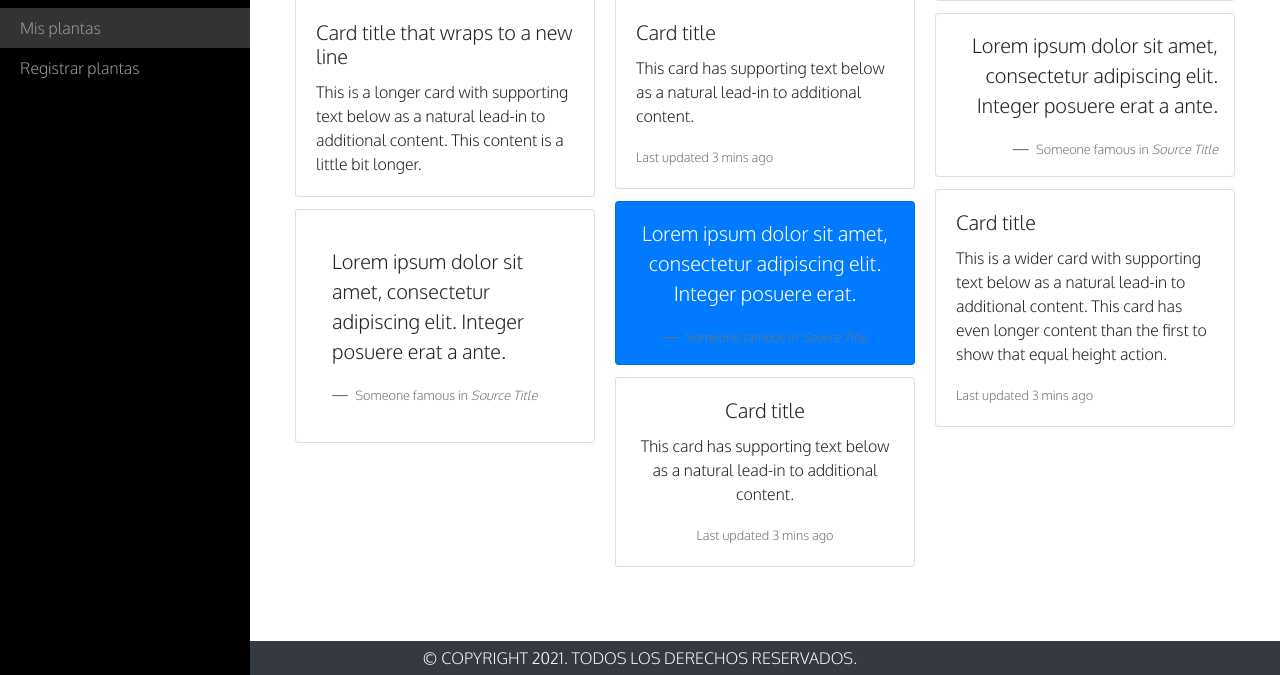
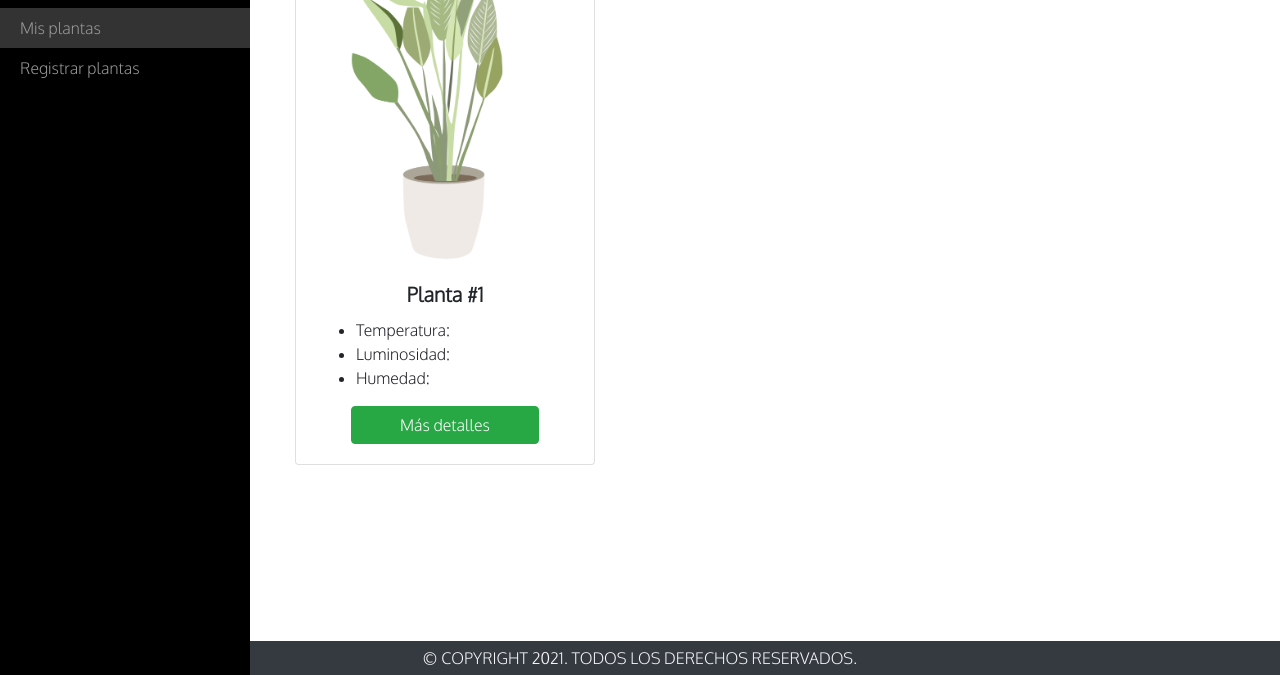
Before and after one commit to FFahrenheit/spathiphy, a plain HTML site: page dashboard.html in a window 1280 px wide. Shown: the part 125-800 px from the top of the page. Drawn offline with nearby package versions, Linux system fonts and the light colour scheme.

Commit message:
Agregado diseño de dashboard

```diff
--- a/dashboard.html
+++ b/dashboard.html
@@ -1,15 +1,17 @@
 <!DOCTYPE html>
 <html lang="es">
-
     <head>
         <meta charset="UTF-8">
         <link rel="shortcout icon" type="image/x-icon" href="assets/icon.png">
-    <meta name="viewport" content="width=device-width, initial-scale=1, shrink-to-fit=no">
-    <title>
-        Spatiphy - Control de plantas
-    </title>
-    <link rel="stylesheet" href="https://stackpath.bootstrapcdn.com/bootstrap/4.3.1/css/bootstrap.min.css"
-        integrity="sha384-ggOyR0iXCbMQv3Xipma34MD+dH/1fQ784/j6cY/iJTQUOhcWr7x9JvoRxT2MZw1T" crossorigin="anonymous">
+        <meta name="viewport" content="width=device-width, initial-scale=1,
+            shrink-to-fit=no">
+        <title>Spatiphy - Control de plantas</title>
+        <link
+            rel="stylesheet"
+            href="https://stackpath.bootstrapcdn.com/bootstrap/4.3.1/css/bootstrap.min.css"
+            integrity="sha384-ggOyR0iXCbMQv3Xipma34MD+dH/1fQ784/j6cY/iJTQUOhcWr7x9JvoRxT2MZw1T"
+            crossorigin="anonymous"
+        >
         <link rel="preconnect" href="https://fonts.googleapis.com">
         <link rel="preconnect" href="https://fonts.gstatic.com" crossorigin>
         <link href="https://fonts.googleapis.com/css2?family=Oxygen:wght@300&display=swap" rel="stylesheet">
@@ -17,18 +19,15 @@
         <link rel="stylesheet" href="styles/index.css">
         <link rel="stylesheet" href="styles/dashboard.css">
         <script src="https://kit.fontawesome.com/a5af5be790.js" crossorigin="anonymous"></script>
-    <script src="https://cdn.jsdelivr.net/npm/bootstrap@5.1.2/dist/js/bootstrap.min.js"
-        crossorigin="anonymous"></script>
+        <script src="https://cdn.jsdelivr.net/npm/bootstrap@5.1.2/dist/js/bootstrap.min.js" crossorigin="anonymous"></script>
     </head>
-
     <body>
         <div class="full-width-div">
             <div class="w-100 container-fluid">
                 <div class="row bg-dark py-3 header">
                     <div class="col-md-4 text-light">
                         <span class="align-middle">
-                        <i class="fas fa-bars toggle-icon align-middle mx-3" onclick="toggleSidebar()"
-                            title="Mostrar / ocultar menú"></i>
+                            <i class="fas fa-bars toggle-icon align-middle mx-3" onclick="toggleSidebar()" title="Mostrar / ocultar menú"></i>
                         </span>
                     </div>
                     <div class="col-md-4 text-center text-light">
@@ -45,109 +44,51 @@
                         </span>
                     </div>
                 </div>
-
                 <div class="sidebar">
                     <div class="container-fluid">
                         <div id="wrapper">
-
                             <div id="sidebar-wrapper">
                                 <ul class="sidebar-nav">
                                     <li class="sidebar-brand">
-                                    <a href="dashboard.html">
-                                        Control de plantas
-                                    </a>
+                                        <a href="dashboard.html"> Control de plantas</a>
                                     </li>
                                     <li class="active">
                                         <a href="dashboard.html">Mis plantas</a>
                                     </li>
                                     <li>
-                                    <a href="dashboard.html">Registrar plantas</a>
+                                        <a href="dashboard.html"> Registrar plantas</a>
                                     </li>
                                 </ul>
                             </div>
-
                             <div>
                                 <div class="container-fluid">
                                     <div class="row">
                                         <div class="col-lg-12 col-md-12">
-
-                                        <button onclick="toggleSidebar()">
-                                            Click!
-                                        </button>
-                                        Holaaa
-
-                                        <div class="card-columns">
+                                            <div class="card-columns py-3">
                                                 <div class="card">
-                                              <img class="card-img-top" src="..." alt="Card image cap">
+                                                    <img class="card-img-top plant" src="assets/images/plant.png" alt="Mi plantita">
                                                     <div class="card-body">
-                                                <h5 class="card-title">Card title that wraps to a new line</h5>
-                                                <p class="card-text">This is a longer card with supporting text below as a natural lead-in to additional content. This content is a little bit longer.</p>
-                                              </div>
-                                            </div>
-                                            <div class="card p-3">
-                                              <blockquote class="blockquote mb-0 card-body">
-                                                <p>Lorem ipsum dolor sit amet, consectetur adipiscing elit. Integer posuere erat a ante.</p>
-                                                <footer class="blockquote-footer">
-                                                  <small class="text-muted">
-                                                    Someone famous in <cite title="Source Title">Source Title</cite>
-                                                  </small>
-                                                </footer>
-                                              </blockquote>
-                                            </div>
-                                            <div class="card">
-                                              <img class="card-img-top" src="..." alt="Card image cap">
-                                              <div class="card-body">
-                                                <h5 class="card-title">Card title</h5>
-                                                <p class="card-text">This card has supporting text below as a natural lead-in to additional content.</p>
-                                                <p class="card-text"><small class="text-muted">Last updated 3 mins ago</small></p>
-                                              </div>
-                                            </div>
-                                            <div class="card bg-primary text-white text-center p-3">
-                                              <blockquote class="blockquote mb-0">
-                                                <p>Lorem ipsum dolor sit amet, consectetur adipiscing elit. Integer posuere erat.</p>
-                                                <footer class="blockquote-footer">
-                                                  <small>
-                                                    Someone famous in <cite title="Source Title">Source Title</cite>
-                                                  </small>
-                                                </footer>
-                                              </blockquote>
-                                            </div>
-                                            <div class="card text-center">
-                                              <div class="card-body">
-                                                <h5 class="card-title">Card title</h5>
-                                                <p class="card-text">This card has supporting text below as a natural lead-in to additional content.</p>
-                                                <p class="card-text"><small class="text-muted">Last updated 3 mins ago</small></p>
-                                              </div>
-                                            </div>
-                                            <div class="card">
-                                              <img class="card-img" src="..." alt="Card image">
-                                            </div>
-                                            <div class="card p-3 text-right">
-                                              <blockquote class="blockquote mb-0">
-                                                <p>Lorem ipsum dolor sit amet, consectetur adipiscing elit. Integer posuere erat a ante.</p>
-                                                <footer class="blockquote-footer">
-                                                  <small class="text-muted">
-                                                    Someone famous in <cite title="Source Title">Source Title</cite>
-                                                  </small>
-                                                </footer>
-                                              </blockquote>
-                                            </div>
-                                            <div class="card">
-                                              <div class="card-body">
-                                                <h5 class="card-title">Card title</h5>
-                                                <p class="card-text">This is a wider card with supporting text below as a natural lead-in to additional content. This card has even longer content than the first to show that equal height action.</p>
-                                                <p class="card-text"><small class="text-muted">Last updated 3 mins ago</small></p>
+                                                        <h5 class="card-title text-center font-weight-bold">
+                                                            Planta #1
+                                                        </h5>
+                                                        <ul class="card-text">
+                                                            <li>Temperatura:</li>
+                                                            <li>Luminosidad:</li>
+                                                            <li>Humedad:</li>
+                                                        </ul>
+                                                        <div class="text-center">
+                                                            <a href="dashboard.html" class="btn btn-success px-5">
+                                                                Más detalles
+                                                            </a>
                                                         </div>
                                                     </div>
                                                 </div>
                                             </div>
                                         </div>
                                     </div>
-
                                 </div>
                             </div>
-
-                    <div style="height: 20px;"></div>
+                            <div style="height: 20px"></div>
                             <footer class="footer page-footer bg-dark">
                                 <div class="container text-center">
                                     <span class="text-light">
@@ -156,19 +97,15 @@
                                 </div>
                             </footer>
                         </div>
-
                     </div>
                 </div>
             </div>
-
-
+        </div>
         <script src="https://code.jquery.com/jquery-3.3.1.js" crossorigin="anonymous"></script>
-    <script src="https://cdnjs.cloudflare.com/ajax/libs/popper.js/1.14.7/umd/popper.js"
-        crossorigin="anonymous"></script>
+        <script src="https://cdnjs.cloudflare.com/ajax/libs/popper.js/1.14.7/umd/popper.js" crossorigin="anonymous"></script>
         <script src="https://stackpath.bootstrapcdn.com/bootstrap/4.3.1/js/bootstrap.js" crossorigin="anonymous"></script>
         <script src="js/alert.js"></script>
         <!-- <script src="js/auth.js"></script> -->
         <script src="js/dashboard.js"></script>
     </body>
-
 </html>
--- a/js/auth.js
+++ b/js/auth.js
@@ -3,7 +3,7 @@ const base_url = 'http://142.93.117.12/api';
 (() => {
     const logged = localStorage.getItem('logged') || 'false';
 
-    console.log({logged});
+    console.log({ logged });
 
     // showModal('hola', 'hola');
     // alertar('ok','success');
@@ -14,6 +14,6 @@ const base_url = 'http://142.93.117.12/api';
     }
 })();
 
-function logout(){
+function logout() {
     console.log('To be implemented!');
 }
--- a/js/dashboard.js
+++ b/js/dashboard.js
@@ -1,3 +1,3 @@
-function toggleSidebar(){
+function toggleSidebar() {
     $("#wrapper").toggleClass("toggled");
 }
--- a/styles/dashboard.css
+++ b/styles/dashboard.css
@@ -236,3 +236,8 @@ html, body {
     left: 0 !important;
     right: -100px !important;
 } */
+
+.plant{
+    width: 100%;
+    height: auto;
+}
```
Lines whose indentation alone changed are shown as unchanged.
